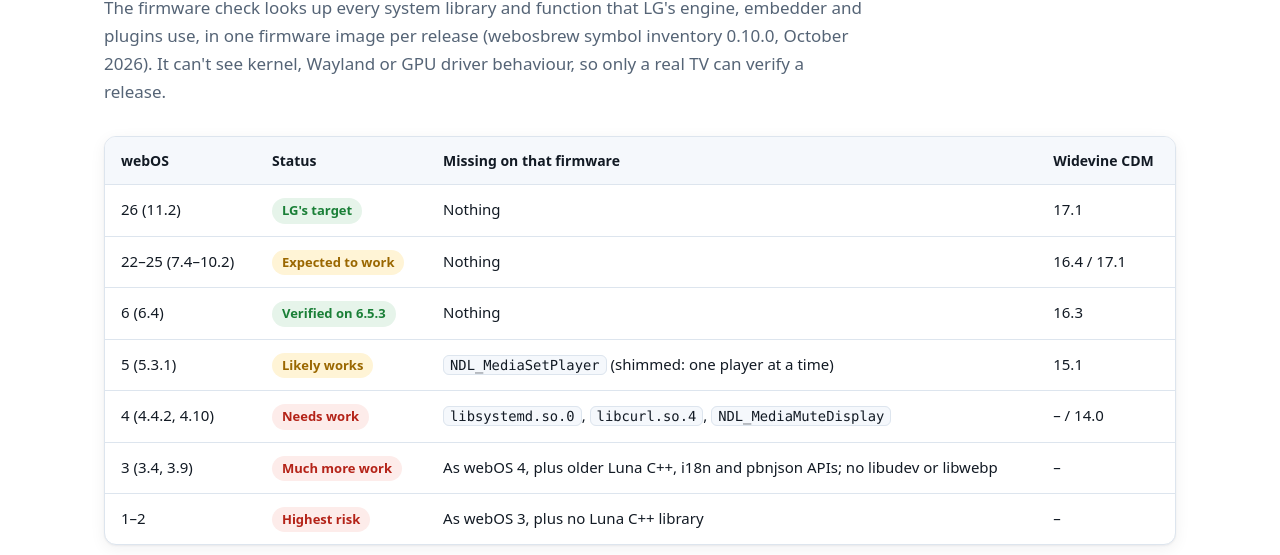
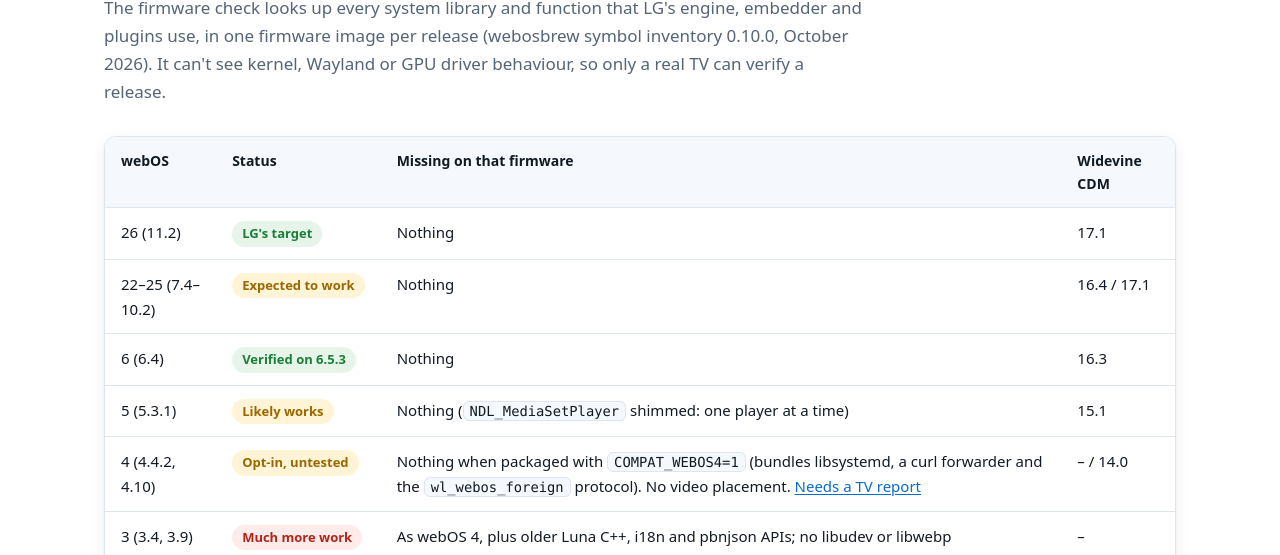
Before and after one commit to Webos-Flutter-Legacy-TV/webos-flutter-legacy-tv.github.io, a plain HTML site: page compatibility.html in a window 1280 px wide. Shown: the part 397-952 px from the top of the page. Drawn offline with Linux system fonts and the light colour scheme.

Commit message:
Compatibility: webOS 4 is now an opt-in package awaiting a TV report

```diff
--- a/compatibility.html
+++ b/compatibility.html
@@ -31,8 +31,8 @@
           <tr><td>26 (11.2)</td><td><span class="pill ok">LG's target</span></td><td>Nothing</td><td>17.1</td></tr>
           <tr><td>22&ndash;25 (7.4&ndash;10.2)</td><td><span class="pill warn">Expected to work</span></td><td>Nothing</td><td>16.4 / 17.1</td></tr>
           <tr><td>6 (6.4)</td><td><span class="pill ok">Verified on 6.5.3</span></td><td>Nothing</td><td>16.3</td></tr>
-          <tr><td>5 (5.3.1)</td><td><span class="pill warn">Likely works</span></td><td><code>NDL_MediaSetPlayer</code> (shimmed: one player at a time)</td><td>15.1</td></tr>
-          <tr><td>4 (4.4.2, 4.10)</td><td><span class="pill no">Needs work</span></td><td><code>libsystemd.so.0</code>, <code>libcurl.so.4</code>, <code>NDL_MediaMuteDisplay</code></td><td>&ndash; / 14.0</td></tr>
+          <tr><td>5 (5.3.1)</td><td><span class="pill warn">Likely works</span></td><td>Nothing (<code>NDL_MediaSetPlayer</code> shimmed: one player at a time)</td><td>15.1</td></tr>
+          <tr><td>4 (4.4.2, 4.10)</td><td><span class="pill warn">Opt-in, untested</span></td><td>Nothing when packaged with <code>COMPAT_WEBOS4=1</code> (bundles libsystemd, a curl forwarder and the <code>wl_webos_foreign</code> protocol). No video placement. <a href="https://github.com/Webos-Flutter-Legacy-TV/flutter-webos/issues/2">Needs a TV report</a></td><td>&ndash; / 14.0</td></tr>
           <tr><td>3 (3.4, 3.9)</td><td><span class="pill no">Much more work</span></td><td>As webOS 4, plus older Luna C++, i18n and pbnjson APIs; no libudev or libwebp</td><td>&ndash;</td></tr>
           <tr><td>1&ndash;2</td><td><span class="pill no">Highest risk</span></td><td>As webOS 3, plus no Luna C++ library</td><td>&ndash;</td></tr>
         </tbody>
```
Also changed, not shown: index.html (+2 -1 lines).
